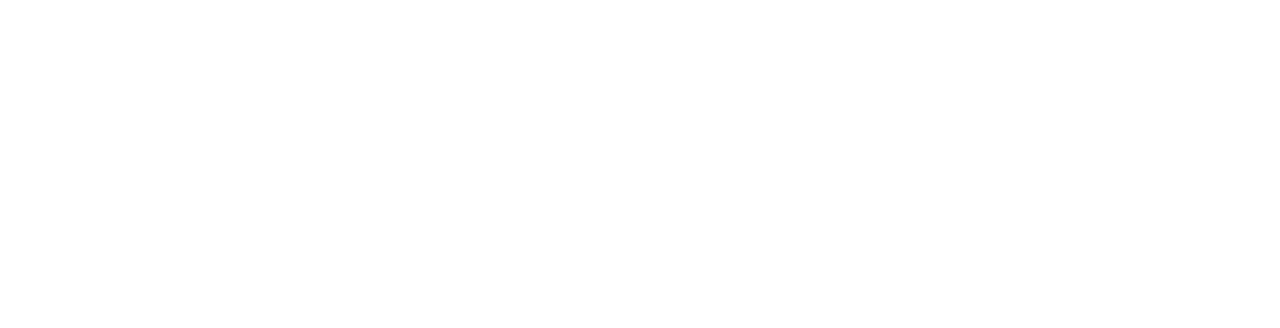
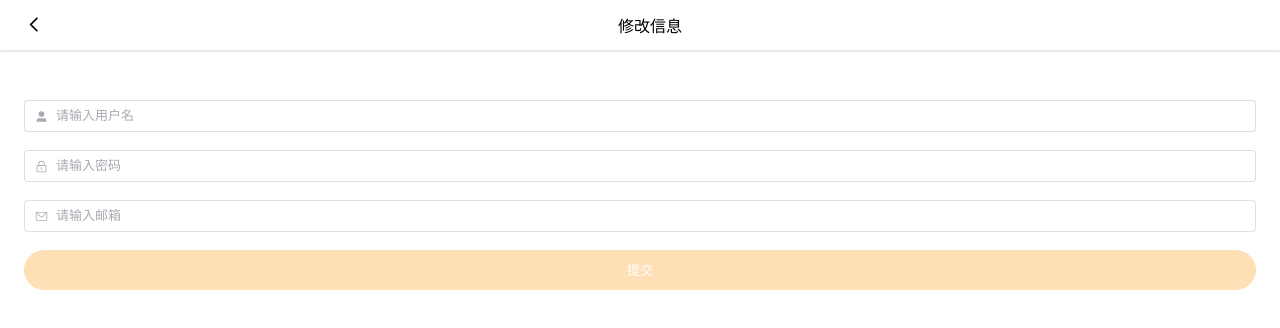
Before and after one commit to xiaoming-hetao/chatgpt-selfmemo, a Nuxt app: page /hollow/profile/update in a window 1280 px wide. Before the commit this address had no page. Shown: the top 328 px of the page. Built offline with nearby package versions, Linux system fonts and the light colour scheme.

Commit message:
feat: 信息修改页面

```diff
--- a/middleware/auth.ts
+++ b/middleware/auth.ts
@@ -9,7 +9,7 @@ export default defineNuxtRouteMiddleware((to, from) => {
       message: '登录已过期，请重新登录',
       center: true,
       type: 'warning',
-      offset: 100,
+      offset: 50,
     })
     router.push('/hollow/login')
   }
--- a/pages/hollow/login/index.vue
+++ b/pages/hollow/login/index.vue
@@ -90,7 +90,13 @@ const handleSubmit = async (formEl: FormInstance | undefined) => {
           router.push('/hollow')
         },
         (err) => {
-          console.log(err)
+          ElMessage({
+            message: '用户名或密码错误',
+            center: true,
+            type: 'error',
+            grouping: true,
+            offset: 50,
+          })
           isLoading.value = false
         }
       )
--- a/pages/hollow/profile/index.vue
+++ b/pages/hollow/profile/index.vue
@@ -1,5 +1,5 @@
 <template>
-  <TopMenu :isShowCenter="false">
+  <TopMenu>
     <template #navbar-left>
       <span
         class="iconfont icon-fanhui"
@@ -71,40 +71,31 @@
     </el-skeleton>
 
     <div class="feature-card">
-      <div class="list-item">
-        <div class="list-item-desc">
-          <span class="iconfont icon-biji"></span>
-          <p>心情</p>
+      <template v-for="item of featureList">
+        <div class="list-item" @click="handleItemClick(item.title)">
+          <div class="list-item-desc">
+            <span :class="item.iconfont"></span>
+            <p>{{ item.title }}</p>
+          </div>
+          <el-icon style="margin-right: 24px"><ArrowRightBold /></el-icon>
         </div>
-        <el-icon style="margin-right: 24px"><ArrowRightBold /></el-icon>
-      </div>
-      <div class="list-item">
-        <div class="list-item-desc">
-          <span class="iconfont icon-biaoqian"></span>
-          <p>标签</p>
-        </div>
-        <el-icon style="margin-right: 24px"><ArrowRightBold /></el-icon>
-      </div>
-      <div class="list-item">
-        <div class="list-item-desc">
-          <span class="iconfont icon-xingxing"></span>
-          <p>情绪评分</p>
-        </div>
-        <el-icon style="margin-right: 24px"><ArrowRightBold /></el-icon>
-      </div>
-      <div class="list-item">
-        <div class="list-item-desc">
-          <span class="iconfont icon-bianji1"></span>
-          <p>修改密码</p>
-        </div>
-        <el-icon style="margin-right: 24px"><ArrowRightBold /></el-icon>
+      </template>
+      <div style="margin: 10px 24px">
+        <el-button
+          @click="handleLogout"
+          color="#FFBF6B"
+          class="logoutBtn"
+          round
+          :loading="logoutLoading"
+          >退出登录
+        </el-button>
       </div>
     </div>
   </div>
 </template>
 
 <script lang="ts" setup>
-import { onMounted } from 'vue'
+import { onMounted, ref, reactive } from 'vue'
 import dayjs from 'dayjs'
 import { ArrowRightBold } from '@element-plus/icons-vue'
 import { request, state } from '~/config/http.config'
@@ -125,6 +116,54 @@ const userInfo = reactive({
 })
 
 const today = dayjs()
+const logoutLoading = ref<boolean>(false)
+
+const featureList = [
+  {
+    iconfont: 'iconfont icon-biji',
+    title: '心情',
+  },
+  {
+    iconfont: 'iconfont icon-biaoqian',
+    title: '标签',
+  },
+  {
+    iconfont: 'iconfont icon-xingxing',
+    title: '情绪评分',
+  },
+  {
+    iconfont: 'iconfont icon-bianji1',
+    title: '修改信息',
+  },
+]
+
+const handleItemClick = (title: string) => {
+  switch (title) {
+    case '心情':
+      router.push('profile/all-mood')
+      break
+    case '标签':
+      router.push('profile/all-tags')
+      break
+    case '情绪评分':
+      router.push('profile/mood-rate')
+      break
+    case '修改信息':
+      router.push('profile/update')
+      break
+    default:
+      break
+  }
+}
+
+const handleLogout = () => {
+  logoutLoading.value = true
+  setTimeout(() => {
+    logoutLoading.value = false
+    localStorage.removeItem('token')
+    router.push('/hollow/login')
+  }, 500)
+}
 
 const fetchUserInfo = async () => {
   await request<User>('get', '/user/profile/query', null, (res) => {
@@ -227,6 +266,11 @@ onMounted(() => {
         }
       }
     }
+    .logoutBtn {
+      color: #fff;
+      width: 100%;
+      height: 40px;
+    }
   }
 }
 </style>
--- /dev/null
+++ b/pages/hollow/profile/update/index.vue
@@ -0,0 +1,109 @@
+<template>
+  <TopMenu>
+    <template #navbar-left>
+      <span
+        class="iconfont icon-fanhui"
+        style="font-size: 20px"
+        @click="() => router.push('/hollow/profile')"
+      ></span>
+    </template>
+    <template #navbar-center>
+      <span>修改信息</span>
+    </template>
+  </TopMenu>
+
+  <div class="page-container">
+    <el-form :model="form" :rules="rules" ref="formRef">
+      <el-form-item prop="username">
+        <el-input
+          :prefix-icon="UserFilled"
+          v-model="form.username"
+          placeholder="请输入用户名"
+        ></el-input>
+      </el-form-item>
+      <el-form-item prop="password">
+        <el-input
+          type="password"
+          :prefix-icon="Lock"
+          v-model="form.password"
+          placeholder="请输入密码"
+          show-password
+        ></el-input>
+      </el-form-item>
+      <el-form-item prop="email">
+        <el-input
+          :prefix-icon="Message"
+          v-model="form.email"
+          placeholder="请输入邮箱"
+        ></el-input>
+      </el-form-item>
+
+      <el-form-item>
+        <el-button
+          @click="handleUpdate(formRef)"
+          color="#FFBF6B"
+          style="color: #fff; width: 100%; height: 40px"
+          round
+          :loading="state.isLoading"
+          :disabled="isDisableConfirmBtn"
+          >提交
+        </el-button>
+      </el-form-item>
+    </el-form>
+  </div>
+</template>
+
+<script lang="ts" setup>
+import { reactive, ref, computed } from 'vue'
+import { request, state } from '~/config/http.config'
+import { UserFilled, Lock, Message } from '@element-plus/icons-vue'
+import type { FormInstance } from 'element-plus'
+
+import TopMenu from '~/components/common/TopMenu'
+
+const router = useRouter()
+
+const formRef = ref<FormInstance>()
+const form = reactive({
+  username: '',
+  password: '',
+  email: '',
+})
+const rules = ref({
+  email: [
+    { type: 'email', message: '请输入正确的邮箱地址', trigger: ['blur'] },
+  ],
+})
+
+const isDisableConfirmBtn = computed(() => {
+  if (!form.username && !form.password && !form.email) {
+    return true
+  }
+  return false
+})
+
+const handleUpdate = async (formEl: FormInstance | undefined) => {
+  await formEl?.validate(async (valid) => {
+    if (valid) {
+      const postData = {
+        username: form.username,
+        password: form.password,
+        email: form.email,
+      }
+
+      await request('post', '/user/profile/update', postData, () => {
+        router.push('/hollow/profile')
+      })
+    }
+  })
+}
+</script>
+
+<style lang="less" scoped>
+.page-container {
+  margin-top: 100px;
+  padding: 0 var(--page-container-padding);
+  --el-color-primary: #ffbf6b;
+  --el-font-size-base: 13px;
+}
+</style>
```
